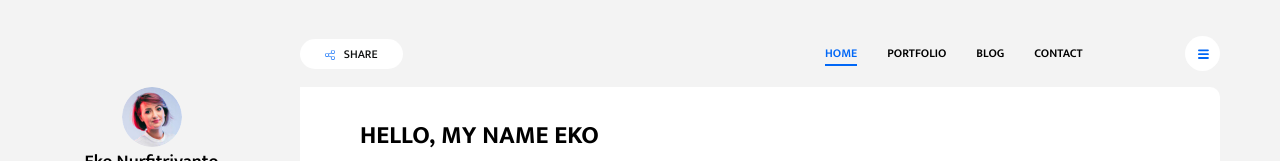
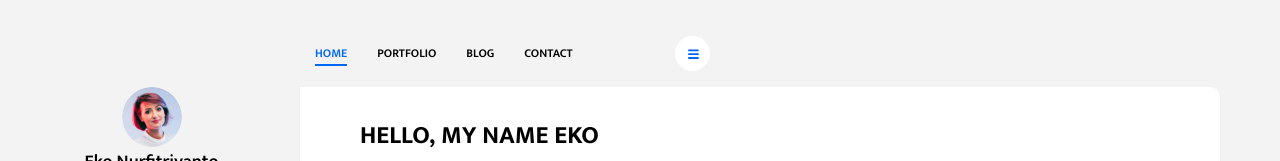
Before and after one commit to ekonfy/portofolio, a website: page index.html in a window 1280 px wide. Shown: the top 161 px of the page. Drawn offline with Linux system fonts and the light colour scheme.

Commit message:
habus tombol share

```diff
--- a/index.html
+++ b/index.html
@@ -13,8 +13,8 @@
 
 <body>
     <header>
-        <button class="btn btn-white btn-share ml-auto mr-3 ml-md-0 mr-md-auto"><img src="assets/images/share.svg" alt="share" class="btn-img">
-            SHARE</button>
+        <!--<button class="btn btn-white btn-share ml-auto mr-3 ml-md-0 mr-md-auto"><img src="assets/images/share.svg" alt="share" class="btn-img">
+            SHARE</button> -->
         <nav class="collapsible-nav" id="collapsible-nav">
             <a href="index.html" class="nav-link active">HOME</a>
            <!---- <a href="resume.html" class="nav-link">RESUME</a> -->
```
